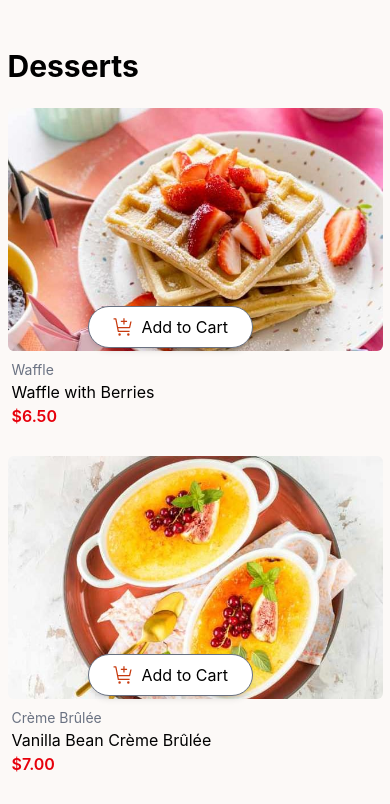
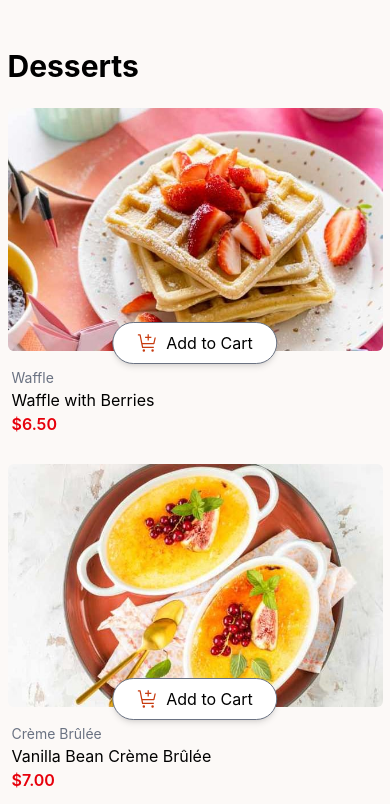
Before and after one commit to nimanek/frontend-mentor-challenges, a React (Vite) app in the folder product-list-with-cart/: page / in a window 390 px wide. Shown: the top 804 px of the page. Built offline with nearby package versions, Linux system fonts and the light colour scheme.

Commit message:
fixed some responsive stuff

```diff
--- a/product-list-with-cart/src/App.css
+++ b/product-list-with-cart/src/App.css
@@ -1,5 +1,15 @@
 @import "tailwindcss";
 
-body{
+html,
+body {
     background: hsl(20, 50%, 98%);
+
 }
+
+@media screen and (max-width: 420px) {
+    html,
+    body {
+        /* width: 100%; */
+        /* overflow-x: hidden; */
+    }
+}
--- a/product-list-with-cart/src/components/AddToCartBtn.tsx
+++ b/product-list-with-cart/src/components/AddToCartBtn.tsx
@@ -16,12 +16,12 @@ const AddToCartBtn = ({ dessert }: AddToCartBtnType) => {
             {count === 0 ? (
                 <button
                     onClick={() => handleAdd(dessert.name)}
-                    className="flex items-center justify-center gap-2 border border-gray-500 shadow-md absolute bottom-0 md:left-12 left-20 bg-white px-6 py-2 rounded-full cursor-pointer hover:bg-rose-50"
+                    className="flex items-center justify-center gap-2 border border-gray-500 shadow-md absolute -bottom-4 left-1/2 -translate-x-1/2 whitespace-nowrap bg-white px-6 py-2 rounded-full cursor-pointer hover:bg-rose-50"
                 >
                     <img src="./icon-add-to-cart.svg" /> Add to Cart
                 </button>
             ) : (
-                <div className="flex items-center justify-between gap-2 w-41 border border-gray-500 shadow-md absolute bottom-0 left-12 bg-orange-700 px-6 py-2 rounded-full text-white">
+                <div className="flex items-center justify-between gap-2 w-41 border border-gray-500 shadow-md absolute -bottom-4 left-1/2 -translate-x-1/2 whitespace-nowrap bg-orange-700 px-6 py-2 rounded-full text-white">
                     {/* Decrease btn */}
                     <button
                         onClick={() => handleDec(dessert.name)}
--- a/product-list-with-cart/src/components/OrderConfirmedModal.tsx
+++ b/product-list-with-cart/src/components/OrderConfirmedModal.tsx
@@ -29,9 +29,9 @@ const OrderConfirmedModal = ({ desserts }: any) => {
 
 
     return (
-        <div className="bg-black/50 flex justify-center items-center inset-0 z-50 fixed">
+        <div className="bg-black/50 flex justify-center items-center md:inset-0 bottom-0 z-50 fixed">
 
-            <div ref={modalRef} className="bg-white p-6 rounded-md flex flex-col w-120 items-start gap-2">
+            <div ref={modalRef} className="bg-white p-6 rounded-md flex flex-col md:w-120 w-100 items-start gap-2">
                 <div>
                     <img
                         src="./icon-order-confirmed.svg"
--- a/product-list-with-cart/src/components/ProductCard.tsx
+++ b/product-list-with-cart/src/components/ProductCard.tsx
@@ -28,7 +28,7 @@ const ProductCard = ({ dessert }: ProductCardType) => {
                     <AddToCartBtn dessert={dessert} />
                 </div>
 
-                <div className="flex flex-col mt-2 p-1">
+                <div className="flex flex-col mt-4 p-1">
                     <p className="text-sm text-gray-500">{dessert.category}</p>
                     <p>{dessert.name}</p>
                     <span className="text-red-600 font-semibold">
```
